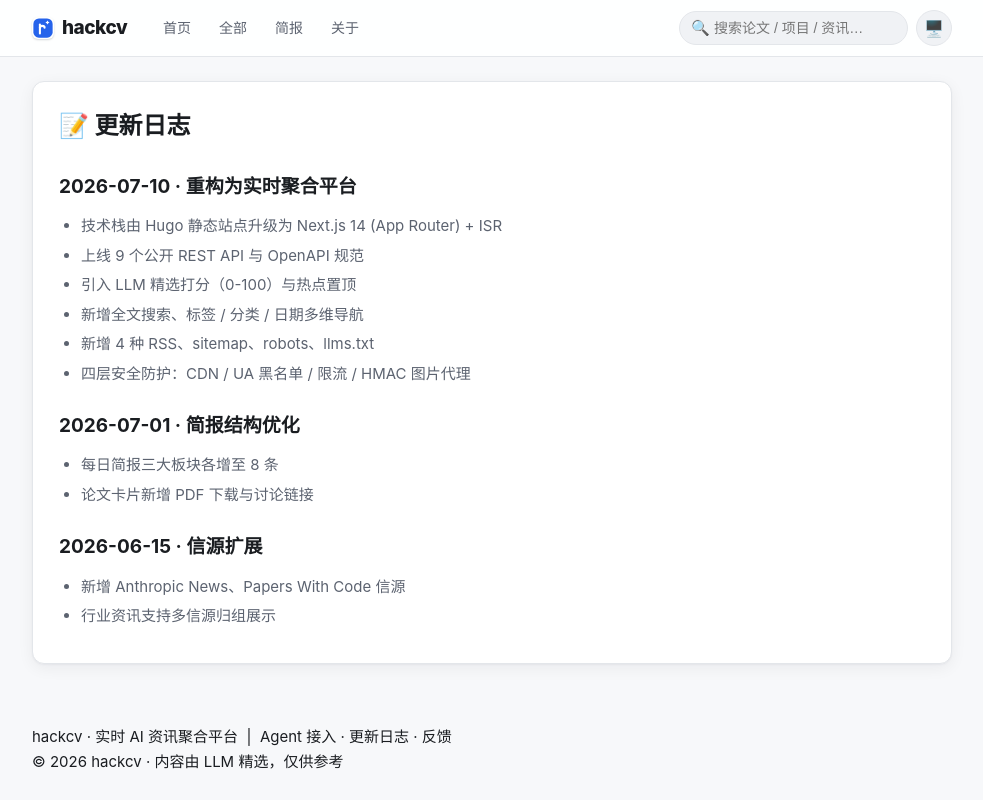
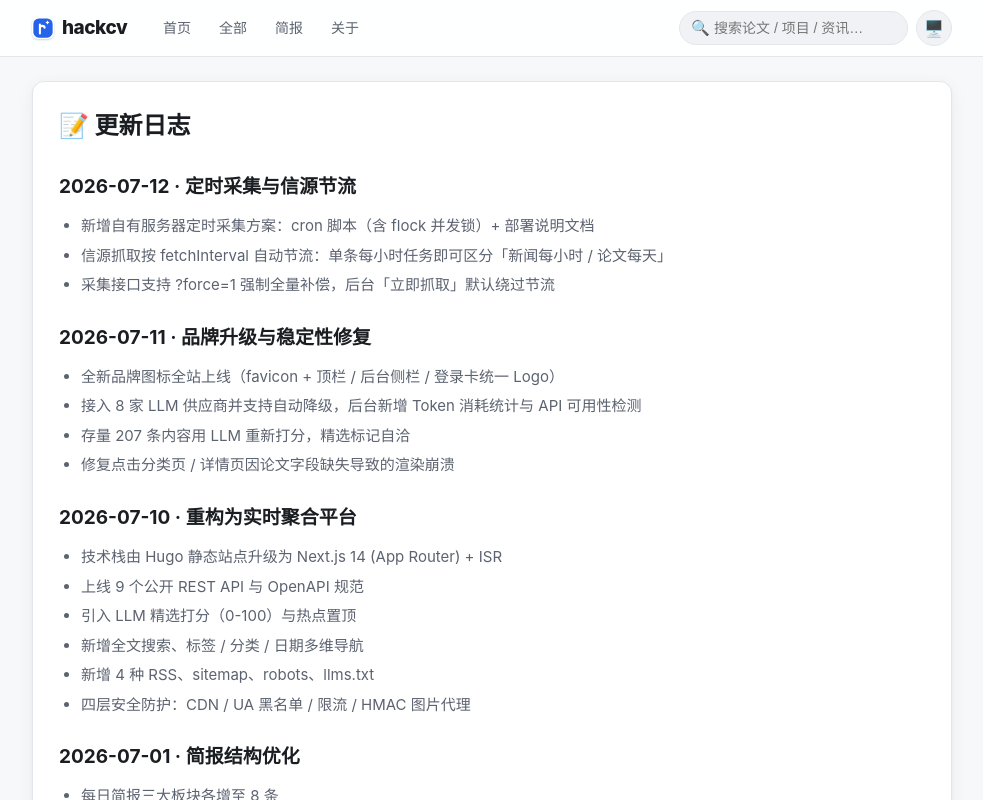
Before and after one commit to cvley/ai.hackcv, a Next.js app: page /changelog in a window 1280 px wide. Shown: the top 800 px of the page, without its empty margins (148-1131 px from the left). Built offline with nearby package versions, Linux system fonts and the light colour scheme; no server answers.

Commit message:
docs: 更新日志补充 07-11 / 07-12 改动
- 07-12 定时采集方案与 fetchInterval 节流
- 07-11 品牌图标上线、8 家 LLM 接入与可用性检测、存量重打分、分类页崩溃修复

```diff
--- a/src/app/changelog/page.tsx
+++ b/src/app/changelog/page.tsx
@@ -1,6 +1,25 @@
 export const metadata = { title: "更新日志" };
 
 const LOG = [
+  {
+    v: "2026-07-12",
+    title: "定时采集与信源节流",
+    items: [
+      "新增自有服务器定时采集方案：cron 脚本（含 flock 并发锁）+ 部署说明文档",
+      "信源抓取按 fetchInterval 自动节流：单条每小时任务即可区分「新闻每小时 / 论文每天」",
+      "采集接口支持 ?force=1 强制全量补偿，后台「立即抓取」默认绕过节流",
+    ],
+  },
+  {
+    v: "2026-07-11",
+    title: "品牌升级与稳定性修复",
+    items: [
+      "全新品牌图标全站上线（favicon + 顶栏 / 后台侧栏 / 登录卡统一 Logo）",
+      "接入 8 家 LLM 供应商并支持自动降级，后台新增 Token 消耗统计与 API 可用性检测",
+      "存量 207 条内容用 LLM 重新打分，精选标记自洽",
+      "修复点击分类页 / 详情页因论文字段缺失导致的渲染崩溃",
+    ],
+  },
   {
     v: "2026-07-10",
     title: "重构为实时聚合平台",
```
